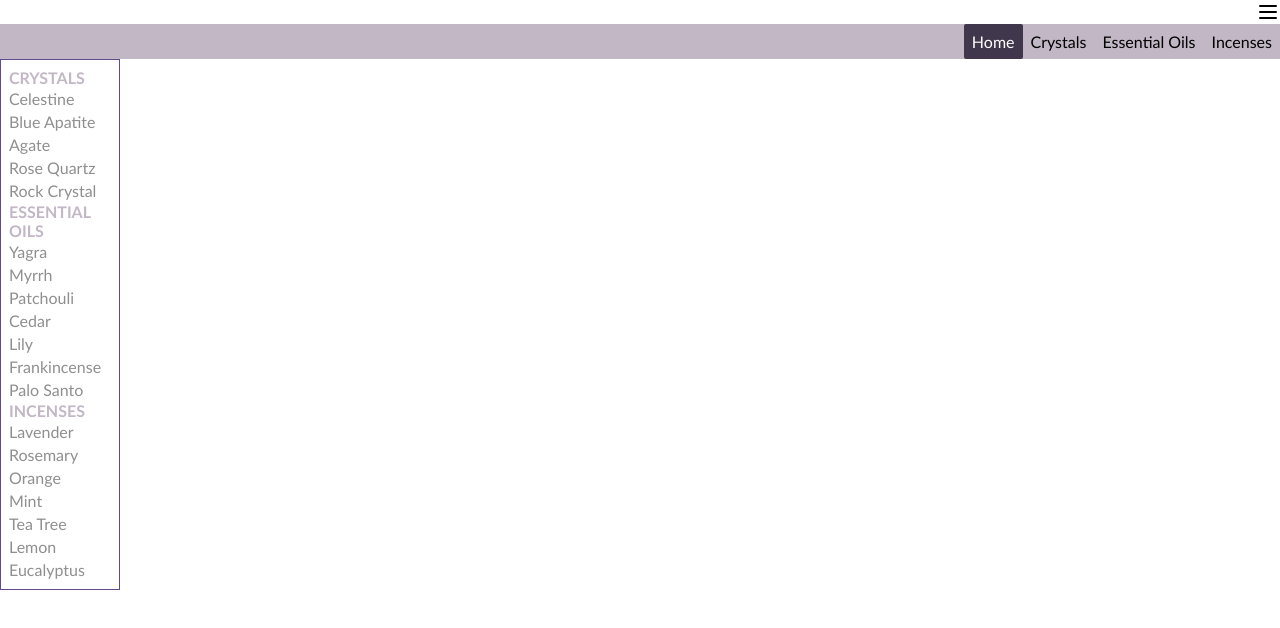
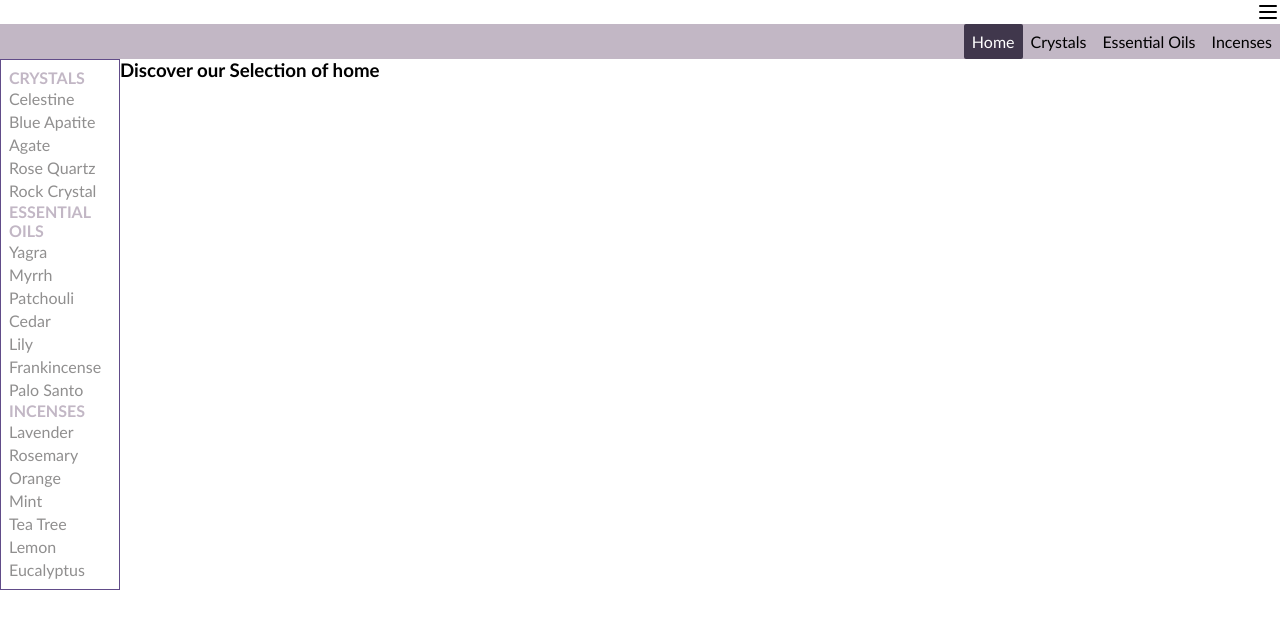
Before and after one commit to blombergalex/gems, a React (Vite) app: page / in a window 1280 px wide. Shown: the top 628 px of the page. Built offline with nearby package versions, Linux system fonts and the light colour scheme; the HTML template or start-up script is replaced by a standard one.

Commit message:
set up rendering of welcome message

```diff
--- /dev/null
+++ b/src/components/WelcomeMessage/WelcomeMessage.module.css
@@ -0,0 +1,5 @@
+.messageContainer {
+    display: flex;
+    background-color: var(--main-color);
+    color: var(--grey-color);
+}
--- /dev/null
+++ b/src/components/WelcomeMessage/index.jsx
@@ -0,0 +1,11 @@
+import styles from './WelcomeMessage.module.css'
+
+const WelcomeMessage = ({category}) => {
+    return(
+        <div>
+            <h3>Discover our Selection of {category}</h3>
+        </div>
+    )
+}
+
+export default WelcomeMessage;
--- a/src/pages/Layout/index.jsx
+++ b/src/pages/Layout/index.jsx
@@ -3,6 +3,7 @@ import { Menu } from 'lucide-react'
 import { useCallback, useState } from "react"
 import Sidebar from "../../components/Sidebar"
 import ShortSummary from "../../components/ShortSummary"
+import WelcomeMessage from "../../components/WelcomeMessage"
 import styles from './Layout.module.css'
 
 const Layout = ({selectedProduct, setSelectedProduct}) => {
@@ -11,10 +12,8 @@ const Layout = ({selectedProduct, setSelectedProduct}) => {
 
     const handleCategoryChange = useCallback((newCategory) => {
         setCategory(newCategory);
-        console.log(newCategory)
+        setSelectedProduct(null);
     }, []);
-
-    console.log(selectedProduct)
 
     return(
         <>
@@ -27,7 +26,7 @@ const Layout = ({selectedProduct, setSelectedProduct}) => {
                 </nav>
             <div className={styles.mainContent}>
                 <Sidebar category={category} handleCategoryChange={handleCategoryChange} setSelectedProduct={setSelectedProduct} selectedProduct={selectedProduct}/>
-                {selectedProduct && <ShortSummary product={selectedProduct}/> }
+                {selectedProduct ? (<ShortSummary product={selectedProduct}/> ) : (<WelcomeMessage category={category}/>)}
             </div>
             <Outlet/>
         </>
```
